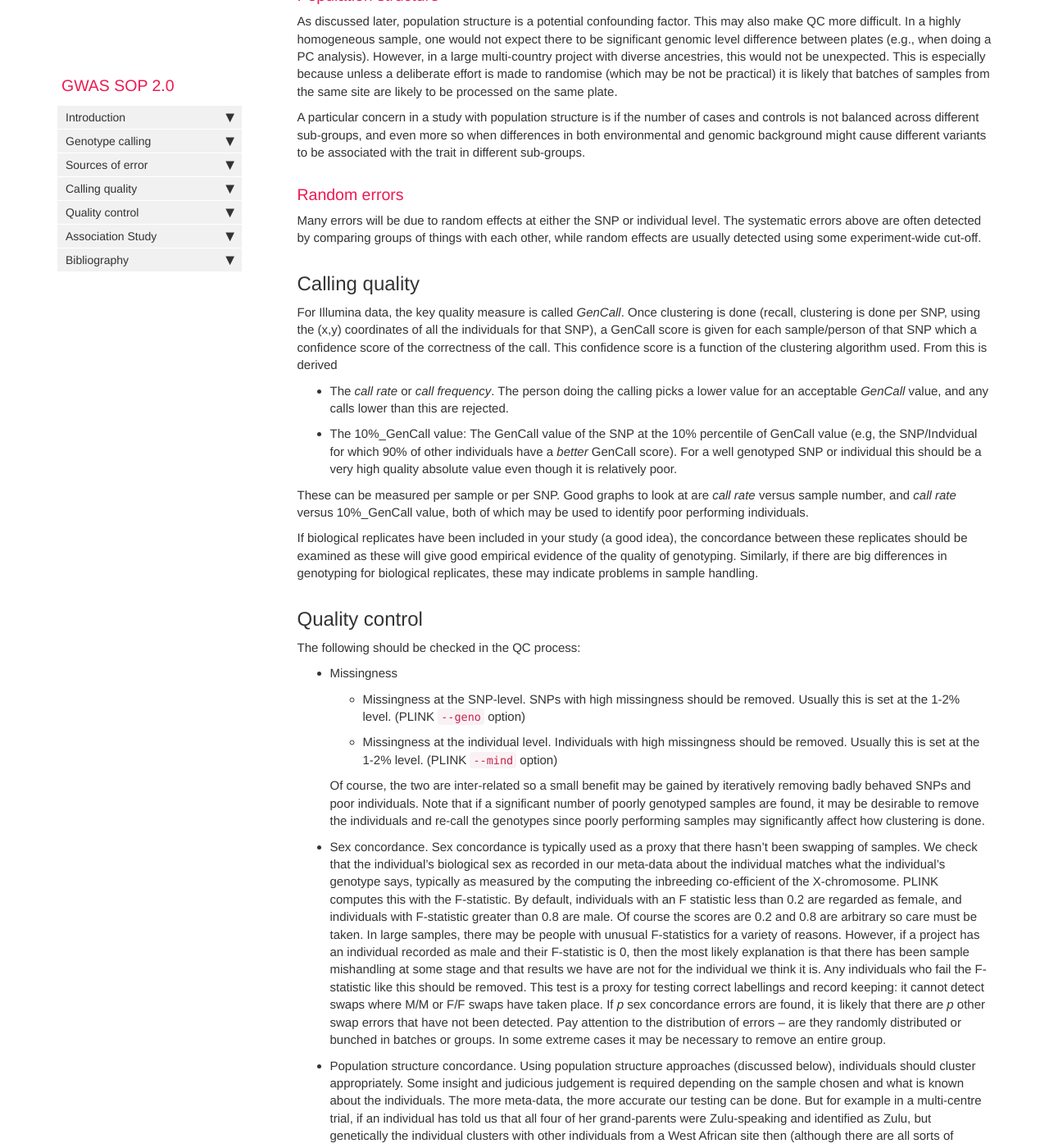
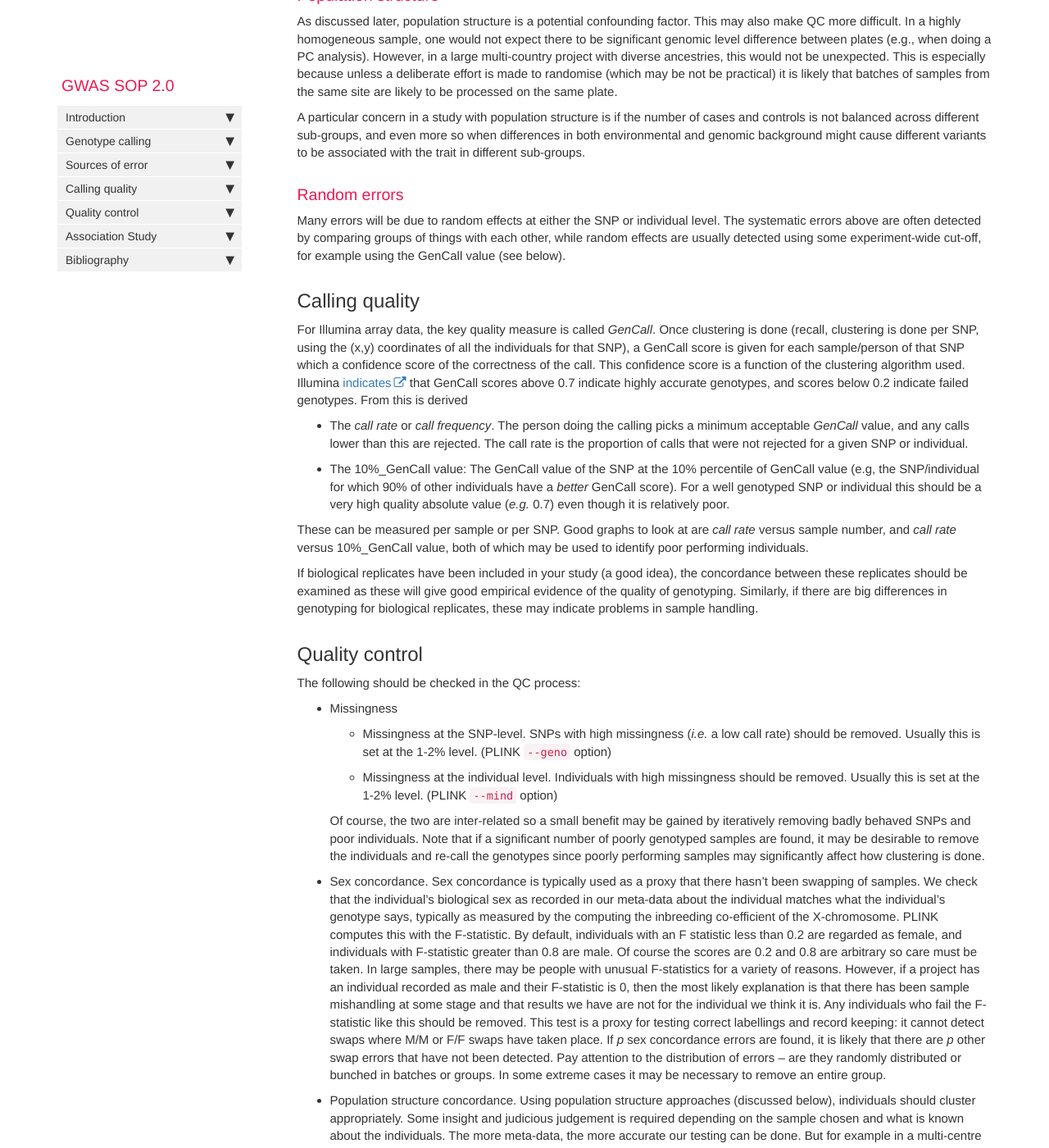
Before and after one commit to h3abionet/H3ABionet-SOPs, a Jekyll site: the page built from pages/genomics_analysis/GWAS/GWAS.md, in a window 1280 px wide and 1400 px high, scrolled down 3661 px. Shown: the whole window at 82% size. Built offline with Jekyll 4.4.1, drawn with Linux system fonts in a browser that asks for light colours; nearby versions of some CDN libraries; comment, search, counter and statistics services are not loaded.

Commit message:
Clarification about calling quality

```diff
--- a/pages/genomics_analysis/GWAS/GWAS.md
+++ b/pages/genomics_analysis/GWAS/GWAS.md
@@ -99,14 +99,14 @@ A particular concern in a study with population structure is if the number of ca
 
 ### Random errors {#random-errors}
 
-Many errors will be due to random effects at either the SNP or individual level. The systematic errors above are often detected by comparing groups of things with each other, while random effects are usually detected using some experiment-wide cut-off.
+Many errors will be due to random effects at either the SNP or individual level. The systematic errors above are often detected by comparing groups of things with each other, while random effects are usually detected using some experiment-wide cut-off, for example using the GenCall value (see below).
 
 
 ## Calling quality {#quality}
 
-For Illumina data, the key quality measure is called _GenCall_. Once clustering is done (recall, clustering is done per SNP, using the (x,y) coordinates of all the individuals for that SNP), a GenCall score is given for each sample/person of that SNP which a confidence score of the correctness of the call. This confidence score is  a function of the clustering algorithm used. From this is derived
-* The _call rate_ or _call frequency_.  The person doing the calling picks a lower value for an acceptable _GenCall_ value, and any calls lower than this are rejected.
-* The 10%\_GenCall value: The GenCall value of the SNP at the 10% percentile of GenCall value (e.g, the SNP/Indvidual for which 90% of other individuals have a _better_ GenCall score). For a well genotyped SNP or individual this should be a very high quality absolute value even though it is relatively poor.
+For Illumina array data, the key quality measure is called _GenCall_. Once clustering is done (recall, clustering is done per SNP, using the (x,y) coordinates of all the individuals for that SNP), a GenCall score is given for each sample/person of that SNP which a confidence score of the correctness of the call. This confidence score is a function of the clustering algorithm used.  Illumina [indicates](https://www.illumina.com/Documents/products/technotes/technote_gencall_data_analysis_software.pdf) that GenCall scores above 0.7 indicate highly accurate genotypes, and scores below 0.2 indicate failed genotypes. From this is derived
+* The _call rate_ or _call frequency_.  The person doing the calling picks a minimum acceptable _GenCall_ value, and any calls lower than this are rejected.  The call rate is the proportion of calls that were not rejected for a given SNP or individual.
+* The 10%\_GenCall value: The GenCall value of the SNP at the 10% percentile of GenCall value (e.g, the SNP/individual for which 90% of other individuals have a _better_ GenCall score). For a well genotyped SNP or individual this should be a very high quality absolute value (_e.g._ 0.7) even though it is relatively poor.
 
 
 These can be measured per sample or per SNP.  Good graphs to look at are _call rate_ versus sample number, and _call rate_ versus 10%\_GenCall value, both of which may be used to identify poor performing individuals.
@@ -118,7 +118,7 @@ If biological replicates have been included in your study (a good idea), the con
 The following should be checked in the QC process:
 
 * Missingness
-  * Missingness at the SNP-level. SNPs with high missingness should be removed. Usually this is set at the 1-2% level. (PLINK `--geno` option)
+  * Missingness at the SNP-level. SNPs with high missingness (_i.e._ a low call rate) should be removed. Usually this is set at the 1-2% level. (PLINK `--geno` option)
   * Missingness at the individual level. Individuals with high missingness should be removed. Usually this is set at the 1-2% level. (PLINK `--mind` option)
 
    Of course, the two are inter-related so a small benefit may be gained by iteratively removing badly behaved SNPs and poor individuals. Note that if a significant number of poorly genotyped samples are found, it may be desirable to remove the individuals and re-call the genotypes since poorly performing samples may significantly affect how clustering is done.
```
